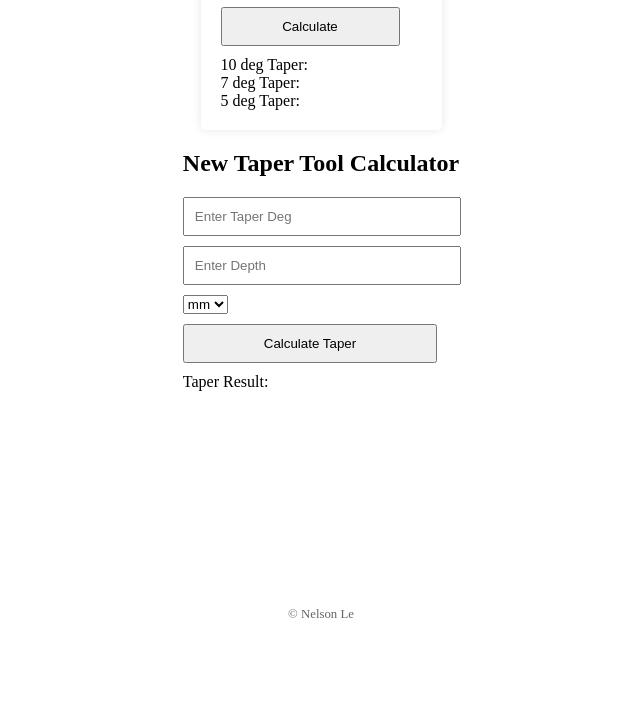
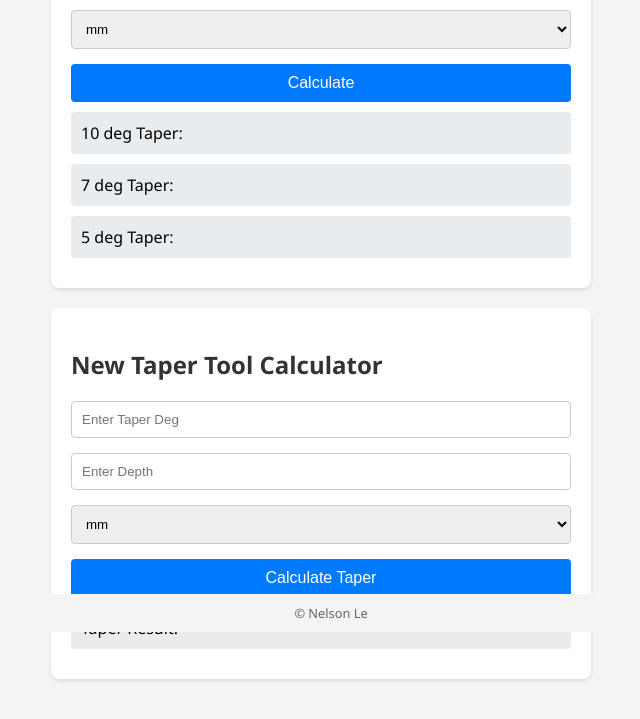
Before and after one commit to nelsonle345/TaperToolCalculator, a plain HTML site: page index.html in a window 1280 px wide. Shown: the part 168-887 px from the top of the page, without its empty margins (319-959 px from the left). Before the commit the page ends 800 px from the top, so only its background shows below. Drawn offline with Linux system fonts and the light colour scheme.

Commit message:
Update style.css

```diff
--- a/style.css
+++ b/style.css
@@ -2,37 +2,55 @@ body, html {
     margin: 0;
     padding: 0;
     height: 100%;
-    display: flex;
-    flex-direction: column;
-    justify-content: space-between;
+    font-family: 'Segoe UI', Tahoma, Geneva, Verdana, sans-serif;
+    background-color: #f4f4f4;
 }
 
 .content {
     display: flex;
     flex-direction: column;
     align-items: center;
-    flex-grow: 1;
+    justify-content: center;
+    min-height: 100vh;
+    padding: 20px;
 }
 
-h1 {
-    text-align: center;
-    margin: 20px 0;
-    font-size: 24px;
+.calculator, .new-taper-calculation {
+    background-color: #fff;
+    padding: 20px;
+    border-radius: 8px;
+    box-shadow: 0 2px 4px rgba(0,0,0,0.1);
+    margin-bottom: 20px;
+    width: 100%;
+    max-width: 500px;
+}
+
+h1, h2 {
     color: #333;
 }
 
-.calculator {
-    padding: 20px;
-    background-color: white;
-    border-radius: 5px;
-    box-shadow: 0 0 10px rgba(0, 0, 0, 0.1);
+input[type="number"], select {
+    width: 100%;
+    padding: 10px;
+    margin-bottom: 15px;
+    border: 1px solid #ccc;
+    border-radius: 4px;
+    box-sizing: border-box;
 }
 
-input[type="number"], button {
-    margin: 10px 0;
+button {
+    width: 100%;
     padding: 10px;
-    width: calc(100% - 22px);
-    display: block;
+    background-color: #007bff;
+    color: white;
+    border: none;
+    border-radius: 4px;
+    cursor: pointer;
+    font-size: 16px;
+}
+
+button:hover {
+    background-color: #0056b3;
 }
 
 footer {
@@ -40,4 +58,15 @@ footer {
     padding: 10px;
     font-size: 0.8em;
     color: #666;
+    position: fixed;
+    bottom: 0;
+    width: 100%;
+    background-color: #f4f4f4;
 }
+
+#result1, #result2, #result3, #taperResult {
+    padding: 10px;
+    background-color: #e9ecef;
+    border-radius: 4px;
+    margin: 10px 0;
+}
```
